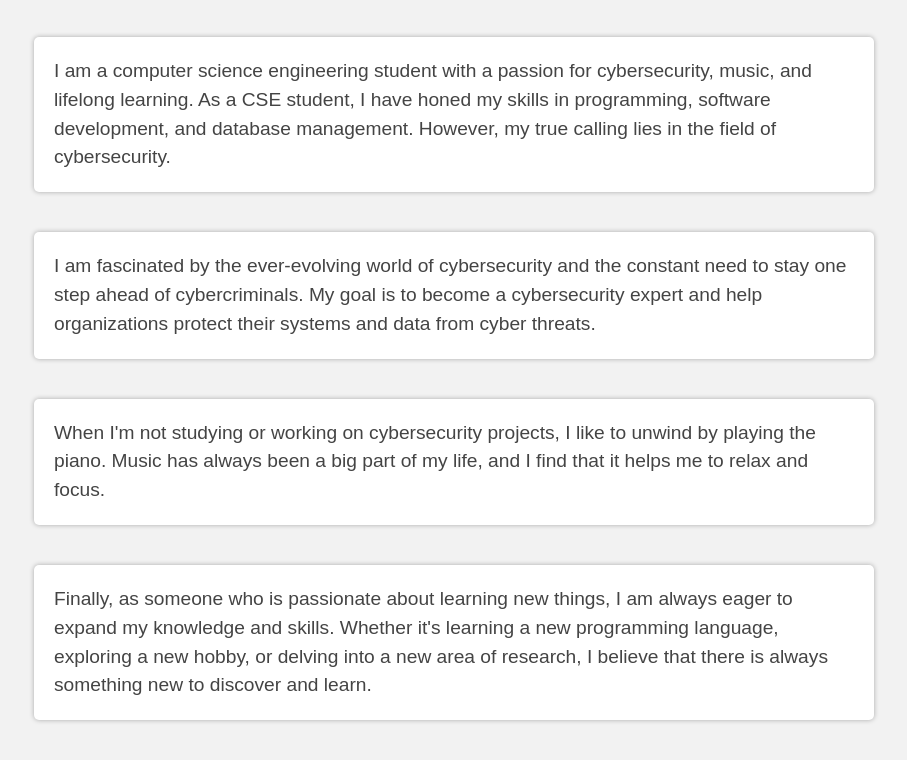
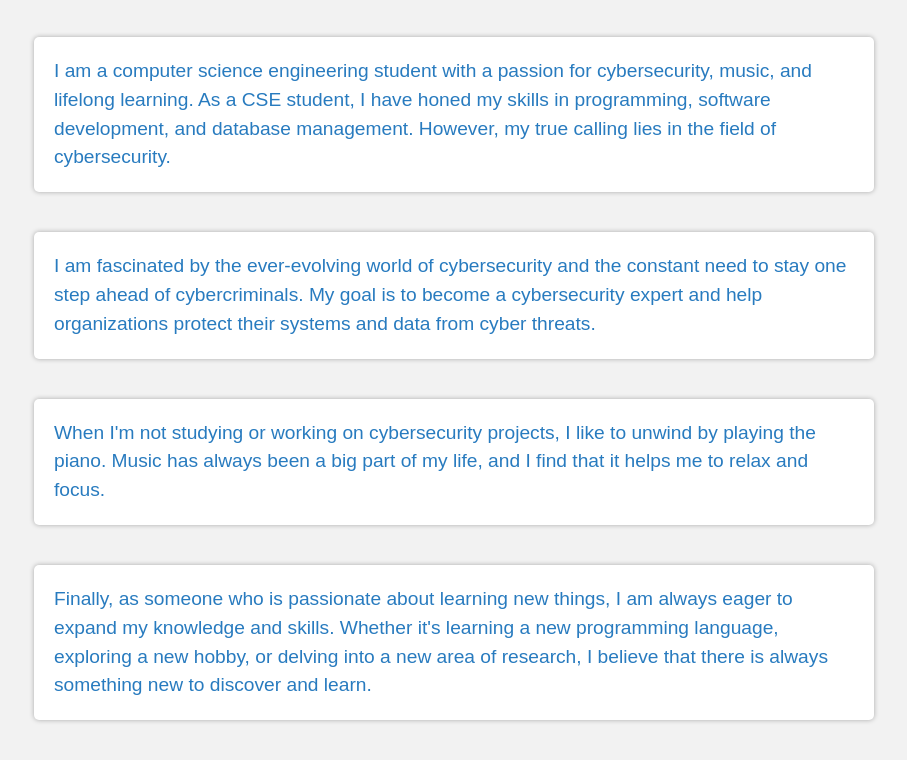
Before and after one commit to ajansondkar-atharva/portfolio, a plain HTML site: page about.html in a window 1280 px wide. Shown: the part 48-808 px from the top of the page, without its empty margins (186-1093 px from the left). Drawn offline with Linux system fonts and the light colour scheme.

Commit message:
Update about.html

```diff
--- a/about.html
+++ b/about.html
@@ -6,7 +6,7 @@
 		body {
 			font-family: 'Poppings', sans-serif;
 			background-color: #f2f2f2;
-			color: #444444;
+			color: #287bbf;
 			margin: 0;
 			padding: 0;
 		}
```
